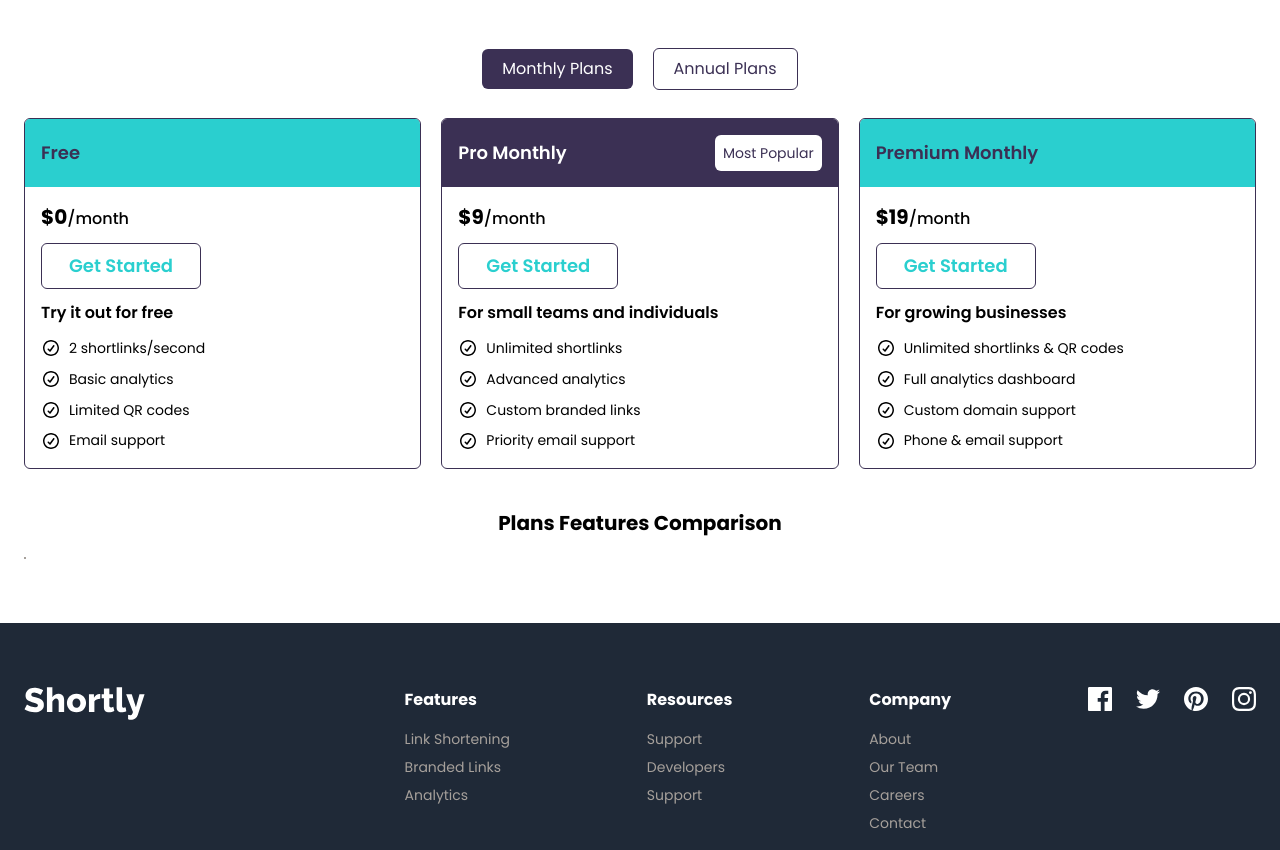
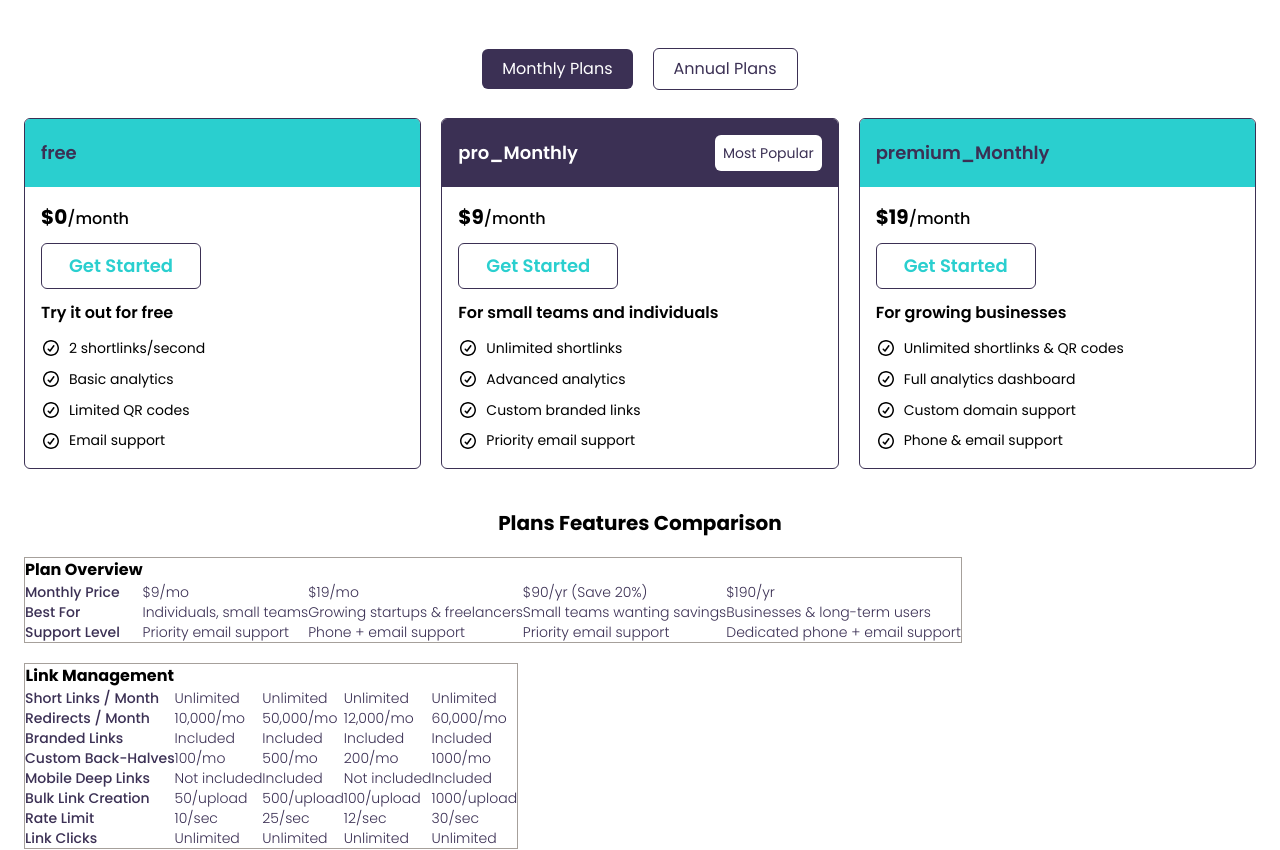
Before and after one commit to ayezabashir/URL-shortening-API-landing-page, a React (Vite) app: page /pricing in a window 1280 px wide. Shown: the part 280-1130 px from the top of the page. Built offline with nearby package versions, Linux system fonts and the light colour scheme.

Commit message:
fecthing plans data

```diff
--- a/src/components/Plans.jsx
+++ b/src/components/Plans.jsx
@@ -1,6 +1,6 @@
 import { useState } from "react";
 import PricingCard from "./PricingCard";
-import {plans} from "../data/plans-data.json";
+import { plans } from "../data/plans-data.json";
 
 const Plans = () => {
   const [showYearly, setShowYearly] = useState(false);
--- a/src/components/PlansComparison.jsx
+++ b/src/components/PlansComparison.jsx
@@ -1,10 +1,19 @@
 import PlansComparisonTable from "./PlansComparisonTable"
+import { categories } from "../data/plans-data.json"
 
 const PlansComparison = () => {
   return (
     <div className="my-10">
-        <h3 className="text-center font-bold text-xl">Plans Features Comparison </h3>
-        <PlansComparisonTable/>
+      <h3 className="text-center font-bold text-xl">Plans Features Comparison </h3>
+      {
+        categories.map((cate, index) => (
+          <PlansComparisonTable
+            key={index}
+            t_heading={cate.heading}
+            t_features={cate.features}
+          />
+        ))
+      }
     </div>
   )
 }
--- a/src/components/PlansComparisonTable.jsx
+++ b/src/components/PlansComparisonTable.jsx
@@ -1,4 +1,4 @@
-const PlansComparisonTable = ({ t_heading, }) => {
+const PlansComparisonTable = ({ t_heading, t_features }) => {
     return (
         <table className="my-5 border border-gray rounded-2xl">
             <tbody>
@@ -7,11 +7,27 @@ const PlansComparisonTable = ({ t_heading, }) => {
                         {t_heading}
                     </th>
                 </tr>
-                <tr>
-                    <td>
-
-                    </td>
-                </tr>
+                {
+                    t_features.map((feature, index) => (
+                        <tr key={index} className="py-2">
+                            <td className="text-sm text-purple font-medium">
+                                {feature.name}
+                            </td>
+                            <td className="text-sm text-purple font-light">
+                                {feature.pro_Monthly}
+                            </td>
+                            <td className="text-sm text-purple font-light">
+                                {feature.premium_Monthly}
+                            </td>
+                            <td className="text-sm text-purple font-light">
+                                {feature.pro_Yearly}
+                            </td>
+                            <td className="text-sm text-purple font-light">
+                                {feature.premium_Yearly}
+                            </td>
+                        </tr>
+                    ))
+                }
             </tbody>
         </table>
     )
--- a/src/data/plans-data.json
+++ b/src/data/plans-data.json
@@ -2,7 +2,7 @@
   "plans": [
     {
       "isyear": false,
-      "plan": "Free",
+      "plan": "free",
       "price": 0,
       "planDesc": "Try it out for free",
       "planFeatures": [
@@ -14,7 +14,7 @@
     },
     {
       "isyear": false,
-      "plan": "Pro Monthly",
+      "plan": "pro_Monthly",
       "callout": "Most Popular",
       "price": 9,
       "planDesc": "For small teams and individuals",
@@ -27,7 +27,7 @@
     },
     {
       "isyear": false,
-      "plan": "Premium Monthly",
+      "plan": "premium_Monthly",
       "price": 19,
       "planDesc": "For growing businesses",
       "planFeatures": [
@@ -39,7 +39,7 @@
     },
     {
       "isyear": true,
-      "plan": "Pro Yearly",
+      "plan": "pro_Yearly",
       "callout": "Save 20%",
       "price": 90,
       "planDesc": "Annual plan for small teams",
@@ -52,7 +52,7 @@
     },
     {
       "isyear": true,
-      "plan": "Premium Yearly",
+      "plan": "premium_Yearly",
       "price": 190,
       "planDesc": "Annual plan for businesses",
       "planFeatures": [
@@ -69,27 +69,27 @@
       "features": [
         {
           "name": "Monthly Price",
-          "Free": "$0/mo",
-          "Pro Monthly": "$9/mo",
-          "Premium Monthly": "$19/mo",
-          "Pro Yearly": "$90/yr (Save 20%)",
-          "Premium Yearly": "$190/yr"
+          "free": "$0/mo",
+          "pro_Monthly": "$9/mo",
+          "premium_Monthly": "$19/mo",
+          "pro_Yearly": "$90/yr (Save 20%)",
+          "premium_Yearly": "$190/yr"
         },
         {
           "name": "Best For",
-          "Free": "Students, testing, hobby projects",
-          "Pro Monthly": "Individuals, small teams",
-          "Premium Monthly": "Growing startups & freelancers",
-          "Pro Yearly": "Small teams wanting savings",
-          "Premium Yearly": "Businesses & long-term users"
+          "free": "Students, testing, hobby projects",
+          "pro_Monthly": "Individuals, small teams",
+          "premium_Monthly": "Growing startups & freelancers",
+          "pro_Yearly": "Small teams wanting savings",
+          "premium_Yearly": "Businesses & long-term users"
         },
         {
           "name": "Support Level",
-          "Free": "Email support",
-          "Pro Monthly": "Priority email support",
-          "Premium Monthly": "Phone + email support",
-          "Pro Yearly": "Priority email support",
-          "Premium Yearly": "Dedicated phone + email support"
+          "free": "Email support",
+          "pro_Monthly": "Priority email support",
+          "premium_Monthly": "Phone + email support",
+          "pro_Yearly": "Priority email support",
+          "premium_Yearly": "Dedicated phone + email support"
         }
       ]
     },
@@ -98,67 +98,67 @@
       "features": [
         {
           "name": "Short Links / Month",
-          "Free": "5/mo",
-          "Pro Monthly": "Unlimited",
-          "Premium Monthly": "Unlimited",
-          "Pro Yearly": "Unlimited",
-          "Premium Yearly": "Unlimited"
+          "free": "5/mo",
+          "pro_Monthly": "Unlimited",
+          "premium_Monthly": "Unlimited",
+          "pro_Yearly": "Unlimited",
+          "premium_Yearly": "Unlimited"
         },
         {
           "name": "Redirects / Month",
-          "Free": "2/sec",
-          "Pro Monthly": "10,000/mo",
-          "Premium Monthly": "50,000/mo",
-          "Pro Yearly": "12,000/mo",
-          "Premium Yearly": "60,000/mo"
+          "free": "2/sec",
+          "pro_Monthly": "10,000/mo",
+          "premium_Monthly": "50,000/mo",
+          "pro_Yearly": "12,000/mo",
+          "premium_Yearly": "60,000/mo"
         },
         {
           "name": "Branded Links",
-          "Free": "Not included",
-          "Pro Monthly": "Included",
-          "Premium Monthly": "Included",
-          "Pro Yearly": "Included",
-          "Premium Yearly": "Included"
+          "free": "Not included",
+          "pro_Monthly": "Included",
+          "premium_Monthly": "Included",
+          "pro_Yearly": "Included",
+          "premium_Yearly": "Included"
         },
         {
           "name": "Custom Back-Halves",
-          "Free": "3/mo",
-          "Pro Monthly": "100/mo",
-          "Premium Monthly": "500/mo",
-          "Pro Yearly": "200/mo",
-          "Premium Yearly": "1000/mo"
+          "free": "3/mo",
+          "pro_Monthly": "100/mo",
+          "premium_Monthly": "500/mo",
+          "pro_Yearly": "200/mo",
+          "premium_Yearly": "1000/mo"
         },
         {
           "name": "Mobile Deep Links",
-          "Free": "Not included",
-          "Pro Monthly": "Not included",
-          "Premium Monthly": "Included",
-          "Pro Yearly": "Not included",
-          "Premium Yearly": "Included"
+          "free": "Not included",
+          "pro_Monthly": "Not included",
+          "premium_Monthly": "Included",
+          "pro_Yearly": "Not included",
+          "premium_Yearly": "Included"
         },
         {
           "name": "Bulk Link Creation",
-          "Free": "Not included",
-          "Pro Monthly": "50/upload",
-          "Premium Monthly": "500/upload",
-          "Pro Yearly": "100/upload",
-          "Premium Yearly": "1000/upload"
+          "free": "Not included",
+          "pro_Monthly": "50/upload",
+          "premium_Monthly": "500/upload",
+          "pro_Yearly": "100/upload",
+          "premium_Yearly": "1000/upload"
         },
         {
           "name": "Rate Limit",
-          "Free": "2/sec",
-          "Pro Monthly": "10/sec",
-          "Premium Monthly": "25/sec",
-          "Pro Yearly": "12/sec",
-          "Premium Yearly": "30/sec"
+          "free": "2/sec",
+          "pro_Monthly": "10/sec",
+          "premium_Monthly": "25/sec",
+          "pro_Yearly": "12/sec",
+          "premium_Yearly": "30/sec"
         },
         {
           "name": "Link Clicks",
-          "Free": "Unlimited",
-          "Pro Monthly": "Unlimited",
-          "Premium Monthly": "Unlimited",
-          "Pro Yearly": "Unlimited",
-          "Premium Yearly": "Unlimited"
+          "free": "Unlimited",
+          "pro_Monthly": "Unlimited",
+          "premium_Monthly": "Unlimited",
+          "pro_Yearly": "Unlimited",
+          "premium_Yearly": "Unlimited"
         }
       ]
     },
@@ -167,51 +167,51 @@
       "features": [
         {
           "name": "QR Codes / Month",
-          "Free": "2/mo",
-          "Pro Monthly": "20/mo",
-          "Premium Monthly": "200/mo",
-          "Pro Yearly": "50/mo",
-          "Premium Yearly": "500/mo"
+          "free": "2/mo",
+          "pro_Monthly": "20/mo",
+          "premium_Monthly": "200/mo",
+          "pro_Yearly": "50/mo",
+          "premium_Yearly": "500/mo"
         },
         {
           "name": "Custom Logo in QR",
-          "Free": "Not included",
-          "Pro Monthly": "Included",
-          "Premium Monthly": "Included",
-          "Pro Yearly": "Included",
-          "Premium Yearly": "Included"
+          "free": "Not included",
+          "pro_Monthly": "Included",
+          "premium_Monthly": "Included",
+          "pro_Yearly": "Included",
+          "premium_Yearly": "Included"
         },
         {
           "name": "Color & Pattern Options",
-          "Free": "Limited",
-          "Pro Monthly": "Advanced",
-          "Premium Monthly": "Advanced",
-          "Pro Yearly": "Advanced",
-          "Premium Yearly": "Fully Custom"
+          "free": "Limited",
+          "pro_Monthly": "Advanced",
+          "premium_Monthly": "Advanced",
+          "pro_Yearly": "Advanced",
+          "premium_Yearly": "Fully Custom"
         },
         {
           "name": "Download Formats",
-          "Free": "PNG/JPEG",
-          "Pro Monthly": "PNG/JPEG/SVG",
-          "Premium Monthly": "PNG/JPEG/SVG/PDF",
-          "Pro Yearly": "PNG/JPEG/SVG",
-          "Premium Yearly": "All formats"
+          "free": "PNG/JPEG",
+          "pro_Monthly": "PNG/JPEG/SVG",
+          "premium_Monthly": "PNG/JPEG/SVG/PDF",
+          "pro_Yearly": "PNG/JPEG/SVG",
+          "premium_Yearly": "All formats"
         },
         {
           "name": "Bulk QR Creation",
-          "Free": "Not included",
-          "Pro Monthly": "10/upload",
-          "Premium Monthly": "200/upload",
-          "Pro Yearly": "50/upload",
-          "Premium Yearly": "500/upload"
+          "free": "Not included",
+          "pro_Monthly": "10/upload",
+          "premium_Monthly": "200/upload",
+          "pro_Yearly": "50/upload",
+          "premium_Yearly": "500/upload"
         },
         {
           "name": "Scans",
-          "Free": "Unlimited",
-          "Pro Monthly": "Unlimited",
-          "Premium Monthly": "Unlimited",
-          "Pro Yearly": "Unlimited",
-          "Premium Yearly": "Unlimited"
+          "free": "Unlimited",
+          "pro_Monthly": "Unlimited",
+          "premium_Monthly": "Unlimited",
+          "pro_Yearly": "Unlimited",
+          "premium_Yearly": "Unlimited"
         }
       ]
     },
@@ -220,51 +220,51 @@
       "features": [
         {
           "name": "Free Custom Domain",
-          "Free": "Not included",
-          "Pro Monthly": "Not included",
-          "Premium Monthly": "1 domain included",
-          "Pro Yearly": "1 domain included",
-          "Premium Yearly": "2 domains included"
+          "free": "Not included",
+          "pro_Monthly": "Not included",
+          "premium_Monthly": "1 domain included",
+          "pro_Yearly": "1 domain included",
+          "premium_Yearly": "2 domains included"
         },
         {
           "name": "Multiple Domains",
-          "Free": "Not included",
-          "Pro Monthly": "Not included",
-          "Premium Monthly": "Not included",
-          "Pro Yearly": "Not included",
-          "Premium Yearly": "Included"
+          "free": "Not included",
+          "pro_Monthly": "Not included",
+          "premium_Monthly": "Not included",
+          "pro_Yearly": "Not included",
+          "premium_Yearly": "Included"
         },
         {
           "name": "Domain Finder",
-          "Free": "Not included",
-          "Pro Monthly": "Included",
-          "Premium Monthly": "Included",
-          "Pro Yearly": "Included",
-          "Premium Yearly": "Included"
+          "free": "Not included",
+          "pro_Monthly": "Included",
+          "premium_Monthly": "Included",
+          "pro_Yearly": "Included",
+          "premium_Yearly": "Included"
         },
         {
           "name": "One-Step Domain Setup",
-          "Free": "Not included",
-          "Pro Monthly": "Not included",
-          "Premium Monthly": "Included",
-          "Pro Yearly": "Included",
-          "Premium Yearly": "Included"
+          "free": "Not included",
+          "pro_Monthly": "Not included",
+          "premium_Monthly": "Included",
+          "pro_Yearly": "Included",
+          "premium_Yearly": "Included"
         },
         {
           "name": "Domain 404 Fixer",
-          "Free": "Not included",
-          "Pro Monthly": "Not included",
-          "Premium Monthly": "Included",
-          "Pro Yearly": "Included",
-          "Premium Yearly": "Included"
+          "free": "Not included",
+          "pro_Monthly": "Not included",
+          "premium_Monthly": "Included",
+          "pro_Yearly": "Included",
+          "premium_Yearly": "Included"
         },
         {
           "name": "Domain Protection (Domain Guard)",
-          "Free": "Not included",
-          "Pro Monthly": "Basic",
-          "Premium Monthly": "Advanced",
-          "Pro Yearly": "Basic",
-          "Premium Yearly": "Enterprise grade"
+          "free": "Not included",
+          "pro_Monthly": "Basic",
+          "premium_Monthly": "Advanced",
+          "pro_Yearly": "Basic",
+          "premium_Yearly": "Enterprise grade"
         }
       ]
     },
@@ -273,67 +273,67 @@
       "features": [
         {
           "name": "Analytics History",
-          "Free": "7 days",
-          "Pro Monthly": "30 days",
-          "Premium Monthly": "1 year",
-          "Pro Yearly": "120 days",
-          "Premium Yearly": "2 years"
+          "free": "7 days",
+          "pro_Monthly": "30 days",
+          "premium_Monthly": "1 year",
+          "pro_Yearly": "120 days",
+          "premium_Yearly": "2 years"
         },
         {
           "name": "Country Data",
-          "Free": "Top 5 countries",
-          "Pro Monthly": "Top 10 countries",
-          "Premium Monthly": "All countries",
-          "Pro Yearly": "All countries",
-          "Premium Yearly": "All countries"
+          "free": "Top 5 countries",
+          "pro_Monthly": "Top 10 countries",
+          "premium_Monthly": "All countries",
+          "pro_Yearly": "All countries",
+          "premium_Yearly": "All countries"
         },
         {
           "name": "City-Level Data",
-          "Free": "Not included",
-          "Pro Monthly": "Not included",
-          "Premium Monthly": "Included",
-          "Pro Yearly": "Not included",
-          "Premium Yearly": "Included"
+          "free": "Not included",
+          "pro_Monthly": "Not included",
+          "premium_Monthly": "Included",
+          "pro_Yearly": "Not included",
+          "premium_Yearly": "Included"
         },
         {
           "name": "Device Insights",
-          "Free": "Not included",
-          "Pro Monthly": "Not included",
-          "Premium Monthly": "Included",
-          "Pro Yearly": "Not included",
-          "Premium Yearly": "Included"
+          "free": "Not included",
+          "pro_Monthly": "Not included",
+          "premium_Monthly": "Included",
+          "pro_Yearly": "Not included",
+          "premium_Yearly": "Included"
         },
         {
           "name": "Referrer Tracking",
-          "Free": "Basic",
-          "Pro Monthly": "Included",
-          "Premium Monthly": "Included",
-          "Pro Yearly": "Included",
-          "Premium Yearly": "Advanced"
+          "free": "Basic",
+          "pro_Monthly": "Included",
+          "premium_Monthly": "Included",
+          "pro_Yearly": "Included",
+          "premium_Yearly": "Advanced"
         },
         {
           "name": "Data Export",
-          "Free": "Not included",
-          "Pro Monthly": "CSV",
-          "Premium Monthly": "CSV/Excel/PDF",
-          "Pro Yearly": "CSV/Excel",
-          "Premium Yearly": "All formats"
+          "free": "Not included",
+          "pro_Monthly": "CSV",
+          "premium_Monthly": "CSV/Excel/PDF",
+          "pro_Yearly": "CSV/Excel",
+          "premium_Yearly": "All formats"
         },
         {
           "name": "UTM Campaign Builder",
-          "Free": "Not included",
-          "Pro Monthly": "Included",
-          "Premium Monthly": "Included",
-          "Pro Yearly": "Included",
-          "Premium Yearly": "Included"
+          "free": "Not included",
+          "pro_Monthly": "Included",
+          "premium_Monthly": "Included",
+          "pro_Yearly": "Included",
+          "premium_Yearly": "Included"
         },
         {
           "name": "Traffic Spike Alerts",
-          "Free": "Not included",
-          "Pro Monthly": "Included",
-          "Premium Monthly": "Included",
-          "Pro Yearly": "Included",
-          "Premium Yearly": "Included"
+          "free": "Not included",
+          "pro_Monthly": "Included",
+          "premium_Monthly": "Included",
+          "pro_Yearly": "Included",
+          "premium_Yearly": "Included"
         }
       ]
     },
@@ -342,51 +342,51 @@
       "features": [
         {
           "name": "2FA (Two-Factor Authentication)",
-          "Free": "Not included",
-          "Pro Monthly": "Included",
-          "Premium Monthly": "Included",
-          "Pro Yearly": "Included",
-          "Premium Yearly": "Included"
+          "free": "Not included",
+          "pro_Monthly": "Included",
+          "premium_Monthly": "Included",
+          "pro_Yearly": "Included",
+          "premium_Yearly": "Included"
         },
         {
           "name": "Password Protected Links",
-          "Free": "Not included",
-          "Pro Monthly": "Not included",
-          "Premium Monthly": "Included",
-          "Pro Yearly": "Not included",
-          "Premium Yearly": "Included"
+          "free": "Not included",
+          "pro_Monthly": "Not included",
+          "premium_Monthly": "Included",
+          "pro_Yearly": "Not included",
+          "premium_Yearly": "Included"
         },
         {
           "name": "Link Expiration",
-          "Free": "Not included",
-          "Pro Monthly": "Included",
-          "Premium Monthly": "Included",
-          "Pro Yearly": "Included",
-          "Premium Yearly": "Included"
+          "free": "Not included",
+          "pro_Monthly": "Included",
+          "premium_Monthly": "Included",
+          "pro_Yearly": "Included",
+          "premium_Yearly": "Included"
         },
         {
           "name": "Team Seats",
-          "Free": "1",
-          "Pro Monthly": "3 seats",
-          "Premium Monthly": "10 seats",
-          "Pro Yearly": "5 seats",
-          "Premium Yearly": "20 seats"
+          "free": "1",
+          "pro_Monthly": "3 seats",
+          "premium_Monthly": "10 seats",
+          "pro_Yearly": "5 seats",
+          "premium_Yearly": "20 seats"
         },
         {
           "name": "Role Permissions",
-          "Free": "Not included",
-          "Pro Monthly": "Basic roles",
-          "Premium Monthly": "Advanced roles",
-          "Pro Yearly": "Basic roles",
-          "Premium Yearly": "Advanced roles"
+          "free": "Not included",
+          "pro_Monthly": "Basic roles",
+          "premium_Monthly": "Advanced roles",
+          "pro_Yearly": "Basic roles",
+          "premium_Yearly": "Advanced roles"
         },
         {
           "name": "Admin Dashboard Access Logs",
-          "Free": "Not included",
-          "Pro Monthly": "Not included",
-          "Premium Monthly": "Included",
-          "Pro Yearly": "Not included",
-          "Premium Yearly": "Included"
+          "free": "Not included",
+          "pro_Monthly": "Not included",
+          "premium_Monthly": "Included",
+          "pro_Yearly": "Not included",
+          "premium_Yearly": "Included"
         }
       ]
     }
```
